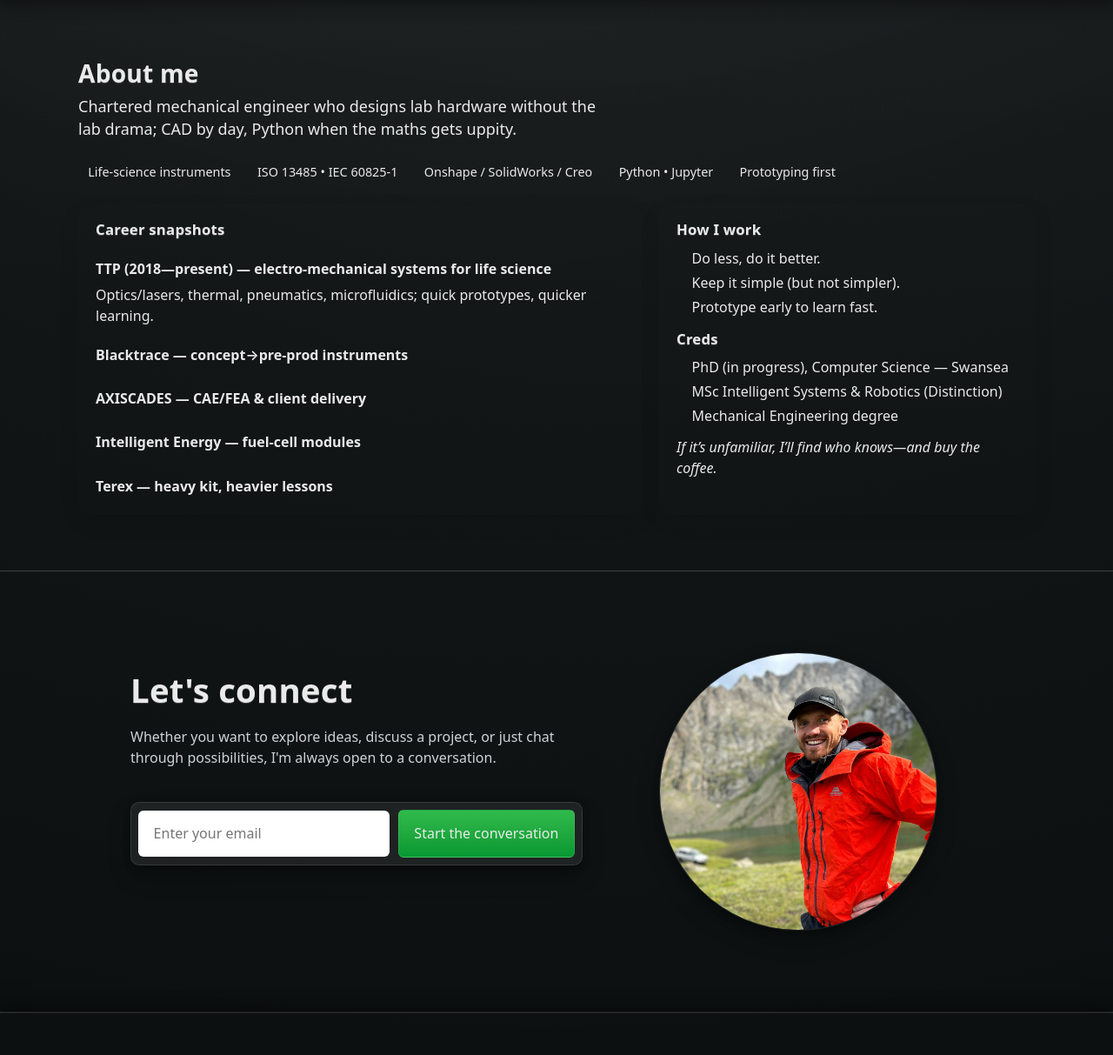
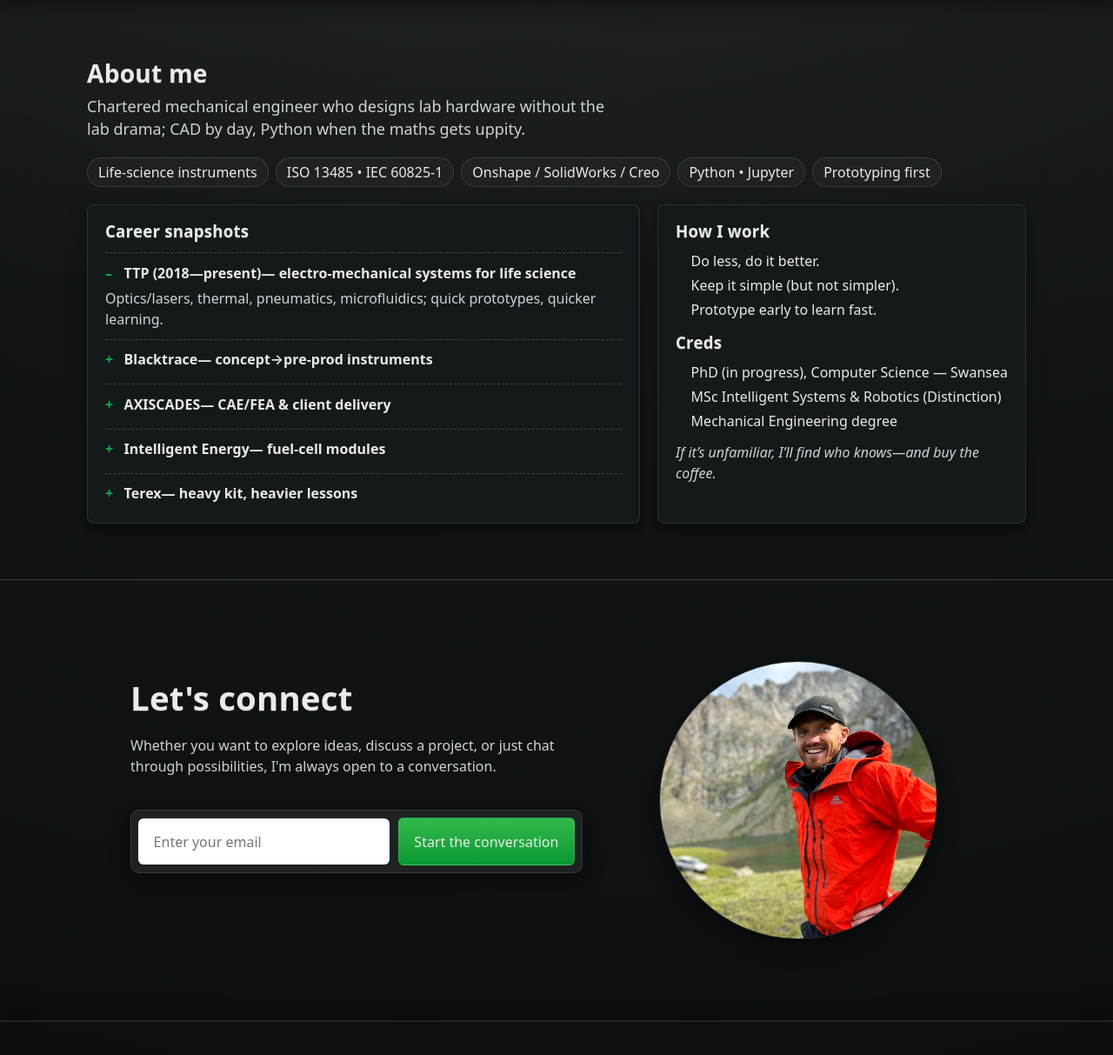
Before and after one commit to JamesAIzzard/jamesaizzard.github.io, a Jekyll site: the page built from index.html, in a window 1280 px wide and 1400 px high, scrolled down 3406 px. Shown: the part 187-1400 px from the top of the window at 87% size. Built offline with Jekyll 4.4.1, drawn with Linux system fonts in a browser that asks for light colours; some web fonts are replaced.

Commit message:
Refactor About section: update class names for consistency; enhance styling for improved readability and structure

```diff
--- a/_includes/about.html
+++ b/_includes/about.html
@@ -1,67 +1,67 @@
 <section id="about" class="about" aria-label="About James">
-  <div class="about__wrap">
-    <header class="about__header">
-      <h2 class="about__title">About me</h2>
-      <p class="about__tldr">
+  <div class="about-wrap container">
+    <header class="about-header">
+      <h2 class="about-title">About me</h2>
+      <p class="about-tldr">
         Chartered mechanical engineer who designs lab hardware without the lab drama;
         CAD by day, Python when the maths gets uppity.
       </p>
     </header>
 
-    <ul class="about__chips" role="list">
-      <li>Life-science instruments</li>
-      <li>ISO 13485 • IEC 60825-1</li>
-      <li>Onshape / SolidWorks / Creo</li>
-      <li>Python • Jupyter</li>
-      <li>Prototyping first</li>
+    <ul class="about-chips" role="list">
+      <li class="pill-btn">Life-science instruments</li>
+      <li class="pill-btn">ISO 13485 • IEC 60825-1</li>
+      <li class="pill-btn">Onshape / SolidWorks / Creo</li>
+      <li class="pill-btn">Python • Jupyter</li>
+      <li class="pill-btn">Prototyping first</li>
     </ul>
 
-    <div class="about__grid">
-      <section class="about__card">
-        <h3 class="about__h">Career snapshots</h3>
+    <div class="about-grid">
+      <section class="about-card panel-surface">
+        <h3 class="about-h">Career snapshots</h3>
 
-        <details class="about__item" open>
+        <details class="about-item" open>
           <summary><strong>TTP (2018—present)</strong> — electro-mechanical systems for life science</summary>
           <p>Optics/lasers, thermal, pneumatics, microfluidics; quick prototypes, quicker learning.</p>
         </details>
 
-        <details class="about__item">
+        <details class="about-item">
           <summary><strong>Blacktrace</strong> — concept→pre-prod instruments</summary>
           <p>Creo, C#/Python test harnesses, DFMEA, jigs/fixtures to speed builds.</p>
         </details>
 
-        <details class="about__item">
+        <details class="about-item">
           <summary><strong>AXISCADES</strong> — CAE/FEA & client delivery</summary>
           <p>Technical reporting, validation, and leading hybrid teams.</p>
         </details>
 
-        <details class="about__item">
+        <details class="about-item">
           <summary><strong>Intelligent Energy</strong> — fuel-cell modules</summary>
           <p>Test rigs, stats-driven design adjustments, stack hardware.</p>
         </details>
 
-        <details class="about__item">
+        <details class="about-item">
           <summary><strong>Terex</strong> — heavy kit, heavier lessons</summary>
           <p>Casting/machining/fabrication, fatigue, lifting accessories to BS EN 13001.</p>
         </details>
       </section>
 
-      <section class="about__card">
-        <h3 class="about__h">How I work</h3>
-        <ul class="about__list" role="list">
+      <section class="about-card panel-surface">
+        <h3 class="about-h">How I work</h3>
+        <ul class="about-list" role="list">
           <li>Do less, do it better.</li>
           <li>Keep it simple (but not simpler).</li>
           <li>Prototype early to learn fast.</li>
         </ul>
 
-        <h3 class="about__h">Creds</h3>
-        <ul class="about__list" role="list">
+        <h3 class="about-h">Creds</h3>
+        <ul class="about-list" role="list">
           <li>PhD (in progress), Computer Science — Swansea</li>
           <li>MSc Intelligent Systems & Robotics (Distinction)</li>
           <li>Mechanical Engineering degree</li>
         </ul>
 
-        <p class="about__aside">If it’s unfamiliar, I’ll find who knows—and buy the coffee.</p>
+        <p class="about-aside">If it’s unfamiliar, I’ll find who knows—and buy the coffee.</p>
       </section>
     </div>
   </div>
--- a/_sass/components/_about.scss
+++ b/_sass/components/_about.scss
@@ -1,103 +1,92 @@
-.about {
-  --card-bg: color-mix(in oklab, var(--board-2), black 5%);
-  --ink-dim: color-mix(in oklab, var(--ink), transparent 35%);
 
-  padding: clamp(2rem, 5vw, 4rem) 0;
+/* About section */
+.about { padding: clamp(2rem, 5vw, 4rem) 0; }
 
-  &__wrap {
-    width: min(1100px, 92vw);
-    margin-inline: auto;
-  }
+.about-header { margin-bottom: 1.25rem; }
 
-  &__header {
-    margin-bottom: 1.25rem;
-  }
-
-  &__title {
+.about-title {
   font-size: clamp(1.6rem, 2.2vw, 2rem);
   margin: 0 0 .25rem 0;
 }
 
-  &__tldr {
+.about-tldr {
   font-size: clamp(1.05rem, 1.6vw, 1.125rem);
   line-height: 1.45;
-    color: var(--ink-dim);
+  color: var(--muted);
   max-width: 60ch;
   margin: 0;
 }
 
-  &__chips {
+.about-chips {
   display: flex;
   flex-wrap: wrap;
   gap: .5rem;
   margin: 1rem 0 1.25rem 0;
   padding: 0;
-    list-style: none;
-
-    li {
-      border: 1px solid color-mix(in oklab, var(--ink), transparent 70%);
-      background: var(--card-bg);
-      padding: .4rem .7rem;
-      border-radius: 999px;
-      font-size: .9rem;
-      white-space: nowrap;
-    }
+  list-style: none; /* items use .pill-btn styles */
 }
 
-  &__grid {
+.about-grid {
   display: grid;
   grid-template-columns: 1fr;
   gap: 1rem;
+}
 
 @media (min-width: 900px) {
+  .about-grid {
     grid-template-columns: 1.2fr .8fr;
     gap: 1.25rem;
   }
 }
 
-  &__card {
-    background: var(--card-bg);
-    border: 1px solid color-mix(in oklab, var(--ink), transparent 85%);
-    border-radius: 1rem;
+.about-card {
+  border-radius: 8px;
   padding: 1rem clamp(1rem, 2vw, 1.25rem);
-    box-shadow: 0 8px 24px rgba(0,0,0,.08);
 }
 
-  &__h {
-    font-size: 1.05rem;
-    margin: 0 0 .5rem;
+.about-h { margin: 0 0 .5rem; }
+
+.about-item {
+  border-top: 1px dashed rgba(255, 255, 255, 0.2);
+  padding-top: .65rem;
+  margin-top: .65rem;
 }
 
-  &__item {
-    border-top: 1px dashed color-mix(in oklab, var(--ink), transparent 80%);
-    padding-top: .65rem;
-    margin-top: .65rem;
-
-    summary {
+.about-item summary {
   cursor: pointer;
   list-style: none;
   font-weight: 600;
   margin-bottom: .35rem;
+  display: inline-flex;
+  align-items: center;
 }
 
-    summary::-webkit-details-marker { display: none; }
+/* Hide default marker and add a clear plus/minus indicator */
+.about-item summary::-webkit-details-marker { display: none; }
+.about-item summary::before {
+  content: "+";
+  color: var(--accent-1);
+  display: inline-block;
+  width: 1em;
+  margin-right: .35rem;
+  font-weight: 800;
+  line-height: 1;
+}
+.about-item[open] > summary::before { content: "–"; }
 
-    p {
+.about-item p {
   margin: 0 0 .2rem;
-      color: var(--ink-dim);
-    }
+  color: var(--muted);
 }
 
-  &__list {
+.about-list {
   margin: 0 0 .75rem 0;
   padding-left: 1.1rem;
+}
+.about-list li { margin: .25rem 0; }
 
-    li { margin: .25rem 0; }
-  }
-
-  &__aside {
+.about-aside {
   margin-top: .5rem;
   font-style: italic;
-    color: var(--ink-dim);
+  color: var(--muted);
 }
-}
```
Lines whose indentation alone changed are shown as unchanged.
